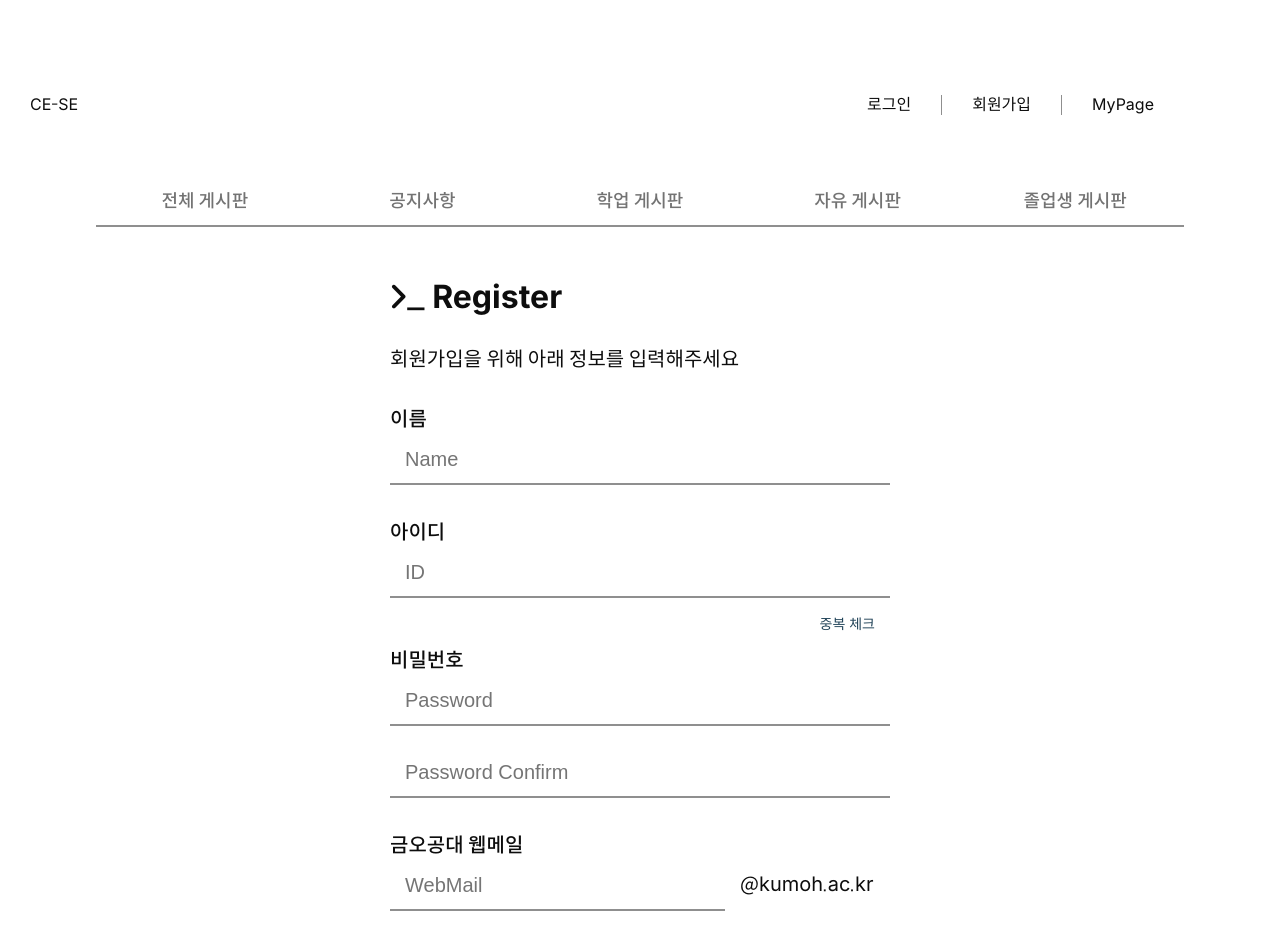
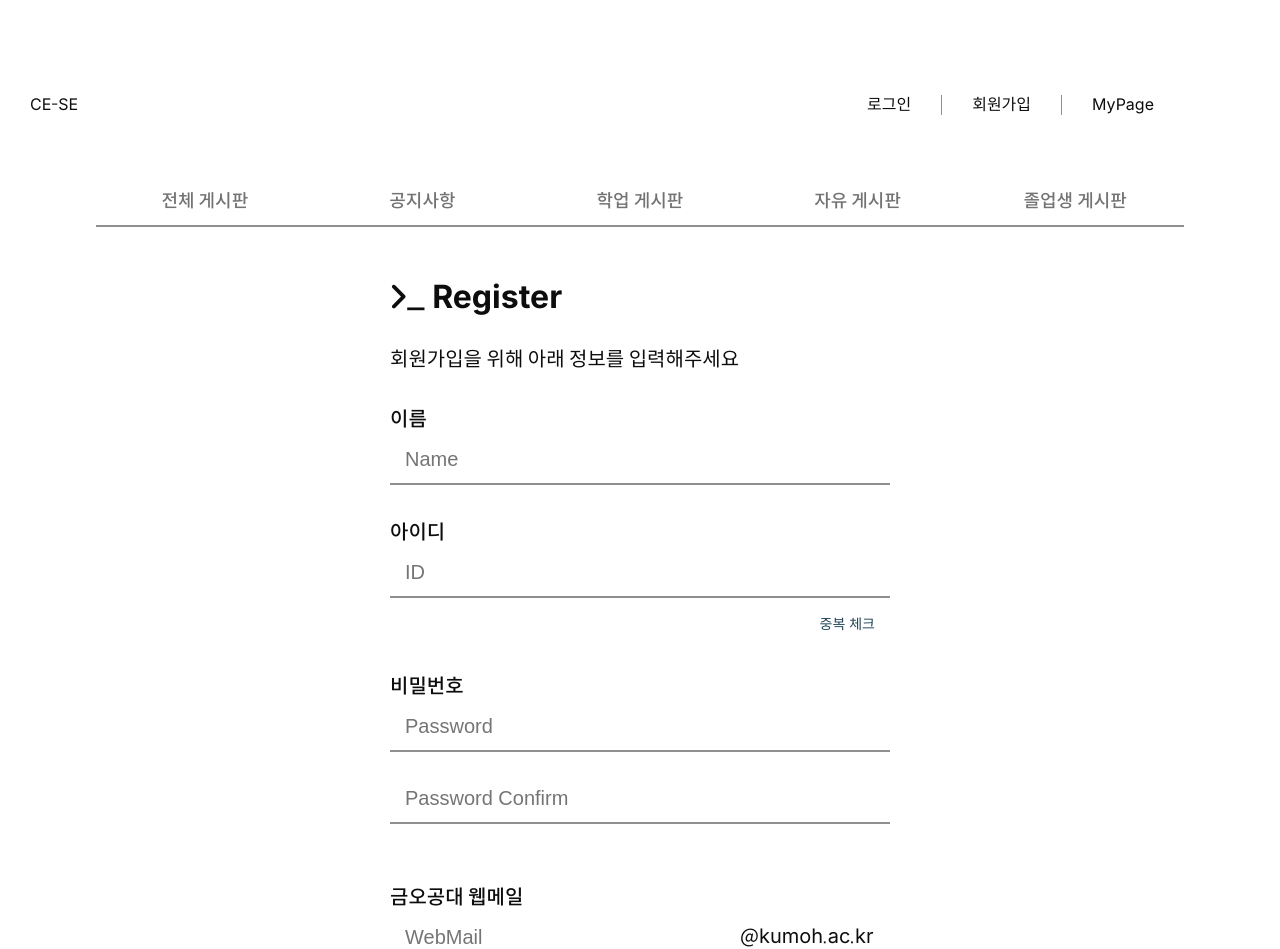
Before and after one commit to jkc-mycode/KIT-CE-CS-Frontend, a React (Create React App) app: page /signup in a window 1280 px wide. Shown: the top 949 px of the page. Built offline with nearby package versions, Linux system fonts and the light colour scheme.

Commit message:
Update Register.css

```diff
--- a/src/Components/Register.css
+++ b/src/Components/Register.css
@@ -100,3 +100,17 @@
     position: relative;
     padding-bottom: 15px;
 }
+
+.check_msg {
+    padding: 13px;
+}
+
+.failure {
+    padding: 13px;
+    color: red;
+}
+
+.success {
+    padding: 13px;
+    color: blue;
+}
```
